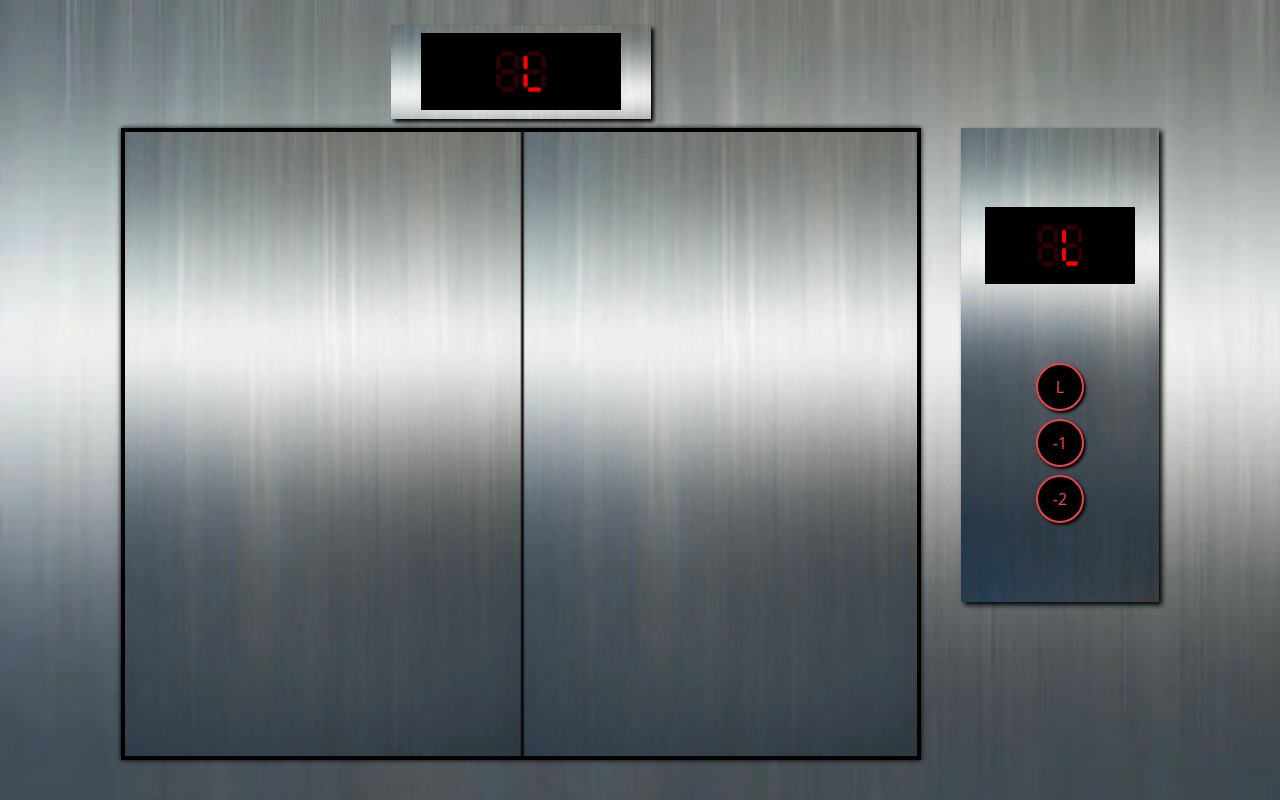
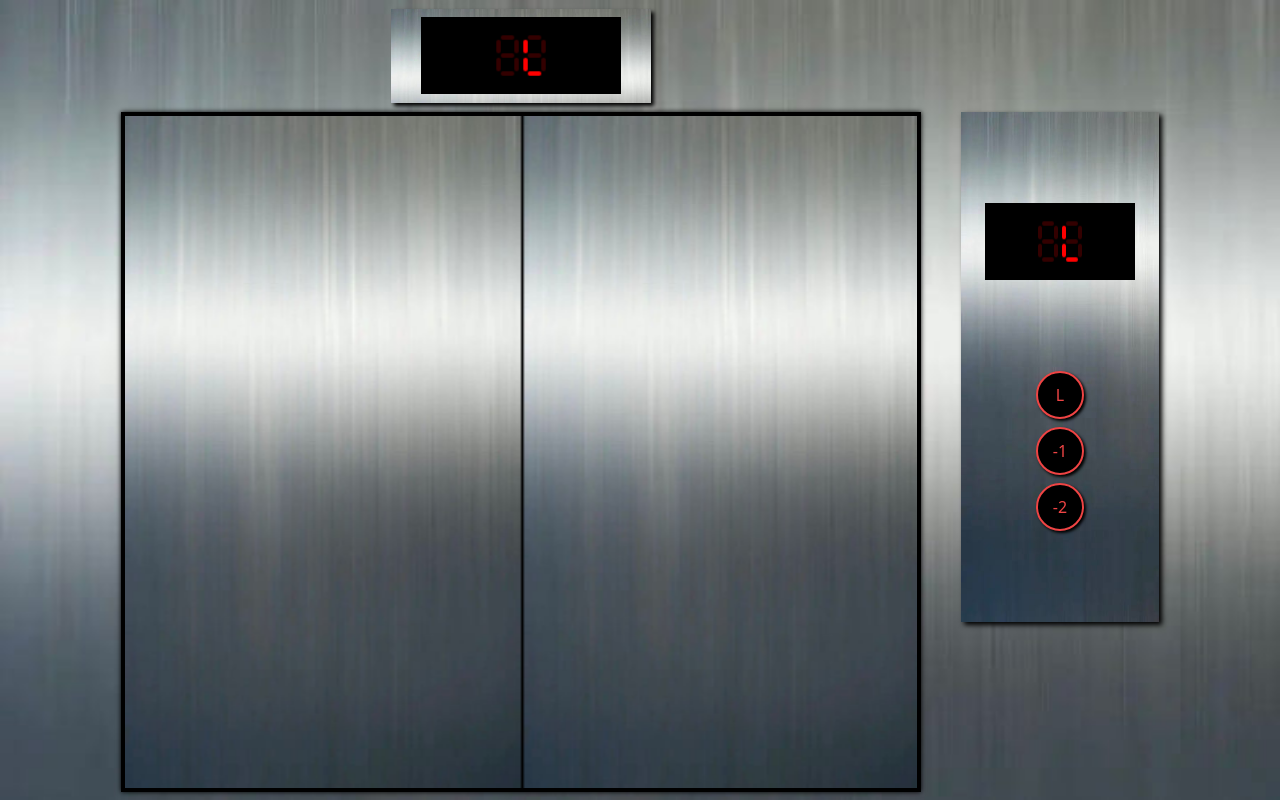
Before and after one commit to guamegi/the-bunker, a website built with webpack: page index.html in a window 1280 px wide. Shown: the top 800 px of the page. Built offline with nearby package versions, Linux system fonts and the light colour scheme; files whose address does not match are found by name.

Commit message:
doors 위치 조정

```diff
--- a/index.html
+++ b/index.html
@@ -52,7 +52,7 @@
       <div class="flex h-full">
         <div
           id="wrapper"
-          class="flex flex-row justify-center w-screen h-screen pt-32 pb-10"
+          class="flex flex-row justify-center w-screen h-screen pt-28 pb-2"
         >
           <!-- canvas -->
           <div class="relative h-full flex items-center justify-center">
```
